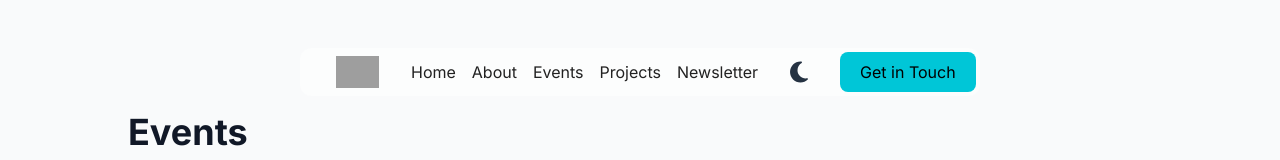
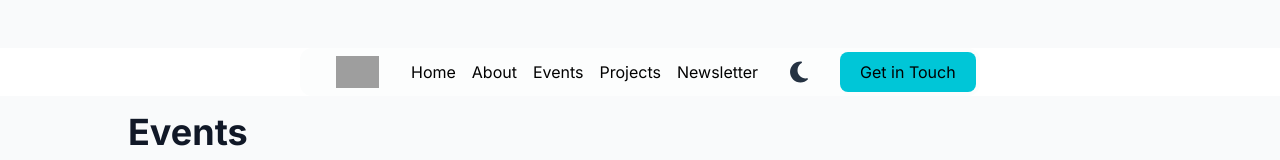
Before and after one commit to up-csi/up-csi.github.io, a SvelteKit app: page /events in a window 1280 px wide. Shown: the top 160 px of the page. Built offline with nearby package versions, Linux system fonts and the light colour scheme; grey boxes are pictures that could not be loaded.

Commit message:
refactor: promote classes to parent

```diff
--- a/src/routes/+page.svelte
+++ b/src/routes/+page.svelte
@@ -10,8 +10,8 @@
     <HeroComponent />
 </section>
 <section
+    id="about"
     class="flex items-center bg-lino bg-contain bg-center bg-no-repeat bg-origin-content sm:h-[40vh] sm:bg-right lg:h-[60vh]"
-    id="about"
 >
     <div class="prose">
         <h1 class="font-dm">Learn. Create. Innovate.</h1>
--- a/src/routes/NavBar.svelte
+++ b/src/routes/NavBar.svelte
@@ -7,28 +7,18 @@
     let mobileMenu = false;
 </script>
 
-<nav class="flex items-center justify-center">
+<nav class="flex items-center justify-center bg-white dark:bg-black">
     <ul
-        class="flex w-full flex-row items-center justify-between gap-4 bg-[#fcfdfd] p-1 lg:w-fit lg:rounded-xl dark:bg-[#0d0d0d]"
+        class="flex w-full flex-row items-center justify-between gap-4 bg-[#fcfdfd] p-1 dark:bg-[#0d0d0d] lg:w-fit lg:rounded-xl"
     >
         <li class="mx-6 sm:mx-10 lg:ml-8 lg:mr-4">
             <img src={upcsi} alt="UP CSI Logo" class="h-8 object-contain" />
         </li>
-        <li class="hidden lg:block">
-            <a href="/" class="text-csi-black dark:text-csi-white">Home</a>
-        </li>
-        <li class="hidden lg:block">
-            <a href="/#about" class="text-csi-black dark:text-csi-white">About</a>
-        </li>
-        <li class="hidden lg:block">
-            <a href="/events/" class="text-csi-black dark:text-csi-white">Events</a>
-        </li>
-        <li class="hidden lg:block">
-            <a href="/" class="text-csi-black dark:text-csi-white">Projects</a>
-        </li>
-        <li class="hidden lg:block">
-            <a href="/news/" class="text-csi-black dark:text-csi-white">Newsletter</a>
-        </li>
+        <li class="hidden lg:block"><a href="/">Home</a></li>
+        <li class="hidden lg:block"><a href="/#about">About</a></li>
+        <li class="hidden lg:block"><a href="/events/">Events</a></li>
+        <li class="hidden lg:block"><a href="/">Projects</a></li>
+        <li class="hidden lg:block"><a href="/news/">Newsletter</a></li>
         <li class="hidden lg:block">
             <button
                 class="flex items-center justify-center"
@@ -86,41 +76,18 @@
         </li>
     </ul>
 </nav>
-
 {#if mobileMenu}
     <div class="flex h-svh flex-col bg-blue-white">
-        <div class="fixed bottom-0 w-full">
-            <ul class="w-full">
-                <li class="m-4">
-                    <a href="/" class="font-dm text-2xl text-csi-black dark:text-csi-white">Home</a>
-                </li>
-                <li class="m-4">
-                    <a href="/#about" class="font-dm text-2xl text-csi-black dark:text-csi-white"
-                        >About</a
-                    >
-                </li>
-                <li class="m-4">
-                    <a href="/events/" class="font-dm text-2xl text-csi-black dark:text-csi-white"
-                        >Events</a
-                    >
-                </li>
-                <li class="m-4">
-                    <a href="/" class="font-dm text-2xl text-csi-black dark:text-csi-white"
-                        >Projects</a
-                    >
-                </li>
-                <li class="m-4">
-                    <a href="/news/" class="font-dm text-2xl text-csi-black dark:text-csi-white"
-                        >Newsletter</a
-                    >
-                </li>
-                <li class="m-4">
-                    <button class="font-dm text-2xl text-csi-black dark:text-csi-white"
-                        >Get in Touch</button
-                    >
-                </li>
+        <div class="fixed bottom-0 w-full space-y-4">
+            <ul class="w-full font-dm text-2xl text-csi-black dark:text-csi-white">
+                <li class="m-4"><a href="/">Home</a></li>
+                <li class="m-4"><a href="/#about">About</a></li>
+                <li class="m-4"><a href="/events/">Events</a></li>
+                <li class="m-4"><a href="/">Projects</a></li>
+                <li class="m-4"><a href="/news/">Newsletter</a></li>
+                <li class="m-4"><button>Get in Touch</button></li>
             </ul>
-            <div class="my-4 flex w-full items-center justify-center">
+            <div class="flex w-full items-center justify-center">
                 <button
                     class="rounded-full bg-[#eff5f7] px-6 py-3"
                     on:click={() => (mobileMenu = false)}>Close</button
```
